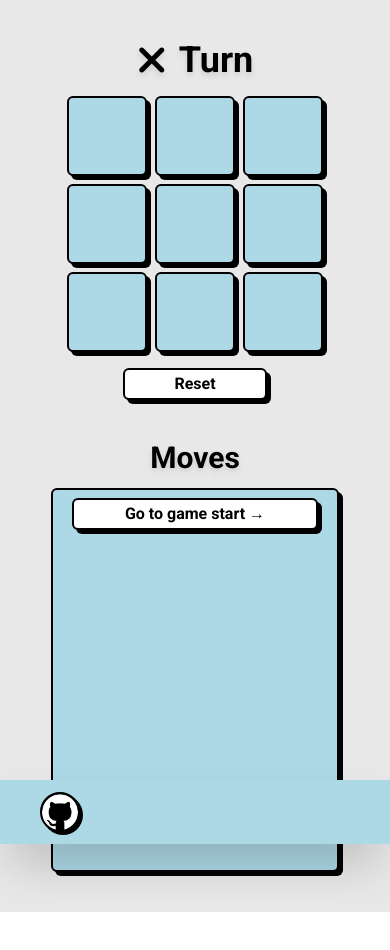
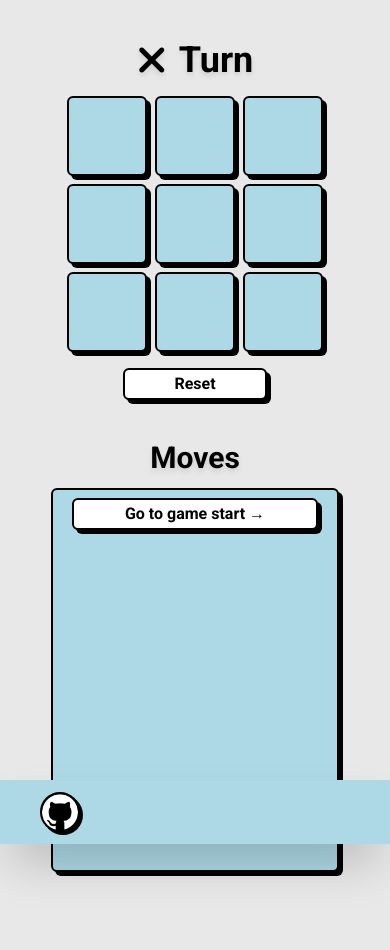
Before and after one commit to RatriaSeza/react-tic-tac-toe, a React (Vite) app: page / in a window 390 px wide. Before the commit the page ends 912 px from the top, so only its background shows below. Built offline with nearby package versions, Linux system fonts and the light colour scheme.

Commit message:
Update styling in App component

```diff
--- a/src/App.jsx
+++ b/src/App.jsx
@@ -45,7 +45,7 @@ function Game() {
 	});
 
 	return (
-		<div className="bg-[#E8E8E8] w-dvw h-fit md:h-dvh flex flex-col justify-between">
+		<div className="bg-[#E8E8E8] w-dvw h-fit md:h-dvh flex flex-col justify-between pb-10">
 			<div className="flex flex-col md:flex-row gap-10 py-10">
 				<div className="basis-1/2 flex flex-col items-center md:items-end justify-center">
 					<div className="flex flex-col items-center">
```
